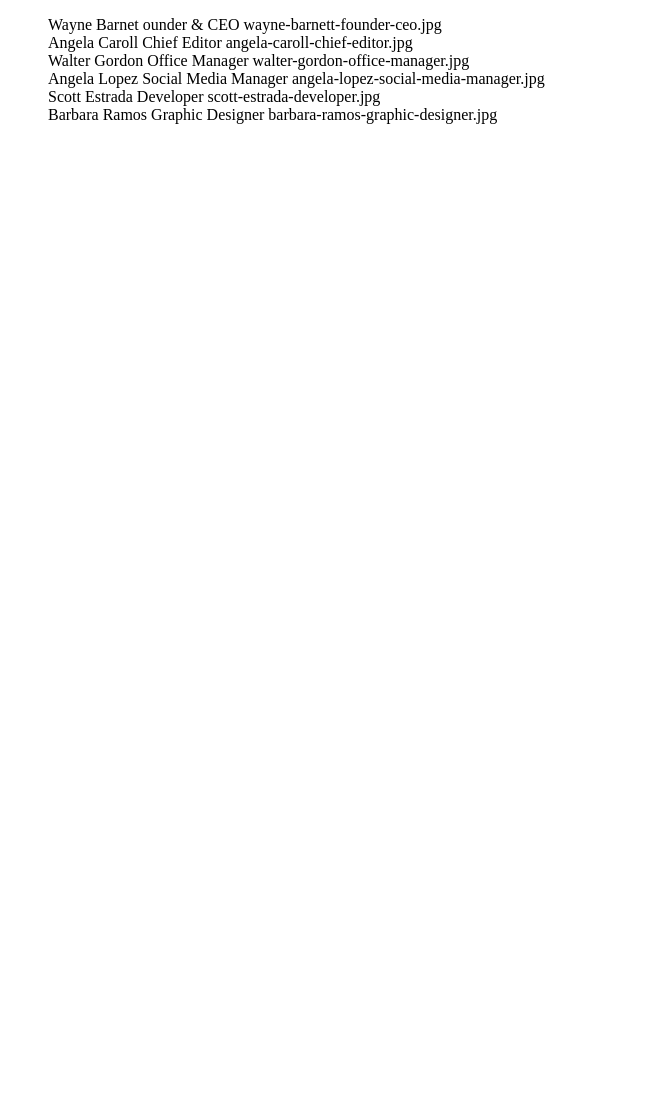
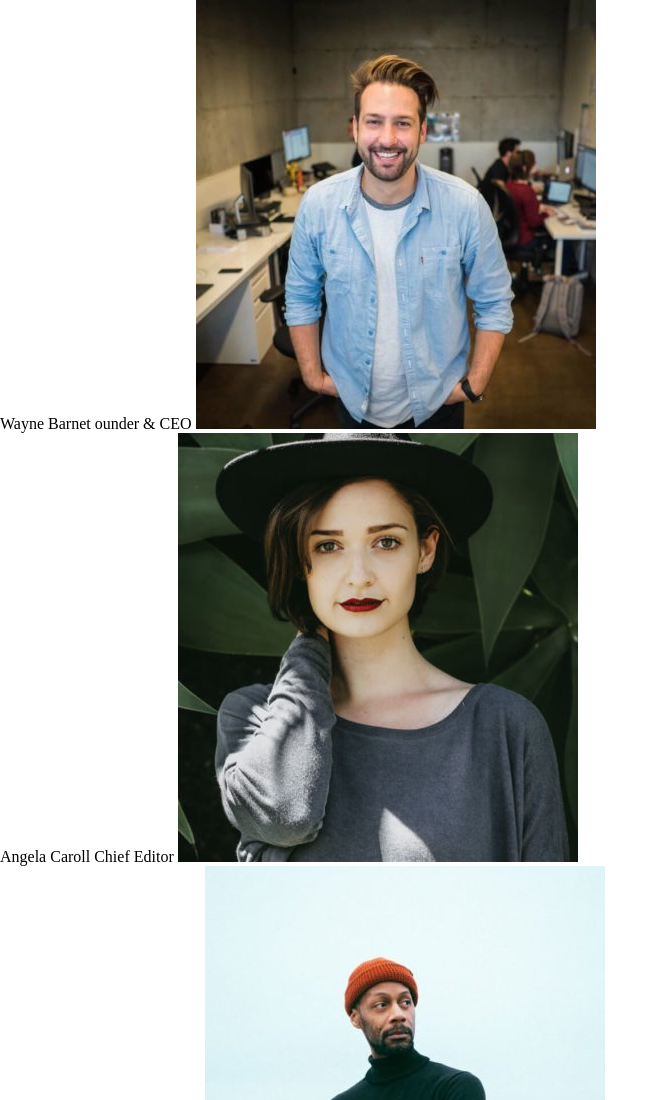
Before and after one commit to Al-Giovinetti/js-our-team, a plain HTML site: page index.html in a window 1280 px wide. Shown: the top 1100 px of the page, without its empty margins (0-658 px from the left). Before the commit the page ends 800 px from the top, so only its background shows below. Drawn offline with Linux system fonts and the light colour scheme.

Commit message:
img stampata in pagina

```diff
--- a/css/style.css
+++ b/css/style.css
@@ -1,3 +1,5 @@
-.li-style{
-    list-style-type: none;
+*{
+    margin: 0;
+    padding: 0;
+    box-sizing: border-box;
 }
--- a/index.html
+++ b/index.html
@@ -9,6 +9,6 @@
     <script src="js/myscript.js" defer></script>
 </head>
 <body>
-    <ul></ul>
+    <div></div>
 </body>
 </html>
--- a/js/myscript.js
+++ b/js/myscript.js
@@ -37,14 +37,13 @@ const ourTeam = [
     }
 ]
 
-const ulElement = document.querySelector("ul");
+const containerElement = document.querySelector("div");
 
 for(let i=0 ; i < ourTeam.length ; i++){
     const subject = ourTeam[i];
     //console.log(subject.name,subject.surname,subject.role,subject.img)
 
-    const liElement = document.createElement("li")
-    liElement.classList.add("li-style")
-    liElement.innerHTML = subject.name +" "+ subject.surname +" "+ subject.role +" "+ subject.img
-    ulElement.append(liElement)
+    const boxElement = document.createElement("div")
+    boxElement.innerHTML = subject.name +" "+ subject.surname +" "+ subject.role +" "+ `<img src="img/${subject.img}">`
+    containerElement.append(boxElement)
 }
```
